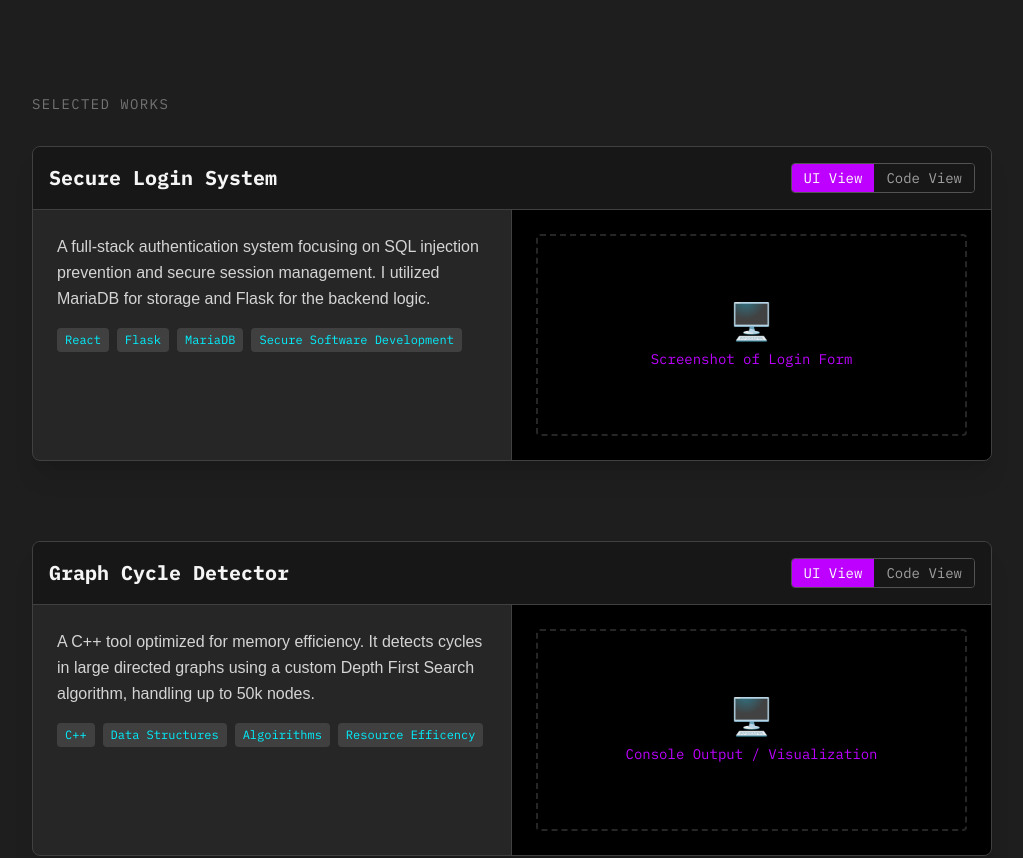
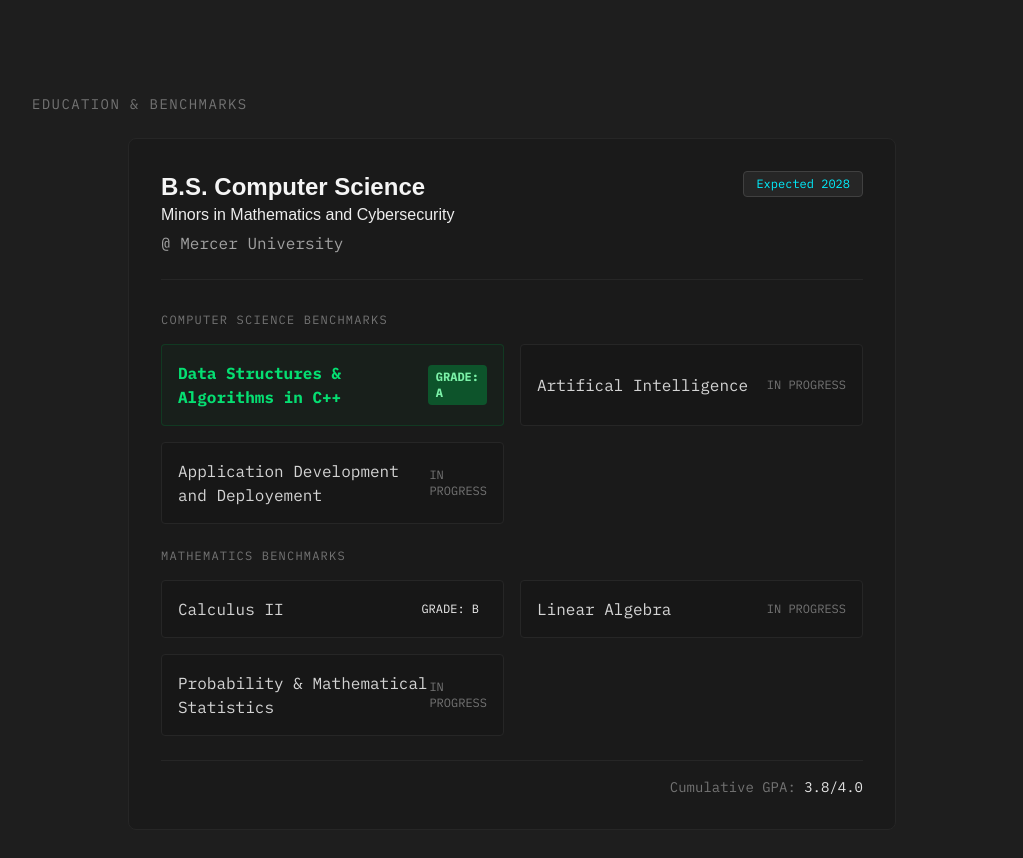
Before and after one commit to Jstowers1/Jstowers1.github.io, a Next.js app: page / in a window 1280 px wide. Shown: the part 1300-2158 px from the top of the page, without its empty margins (128-1151 px from the left). Built offline with nearby package versions, Linux system fonts and the light colour scheme; a web font is replaced by a local one.

Commit message:
Added Education
Added my education tab with my grades and other important information

```diff
--- /dev/null
+++ b/app/components/Education.tsx
@@ -0,0 +1,104 @@
+export default function Education() {
+  return (
+    <div className="border border-neutral-800 bg-neutral-900/50 rounded-lg p-8 max-w-3xl mx-auto">
+
+      {/* Header: University & Degree */}
+      <div className="flex flex-col md:flex-row md:justify-between md:items-start mb-8 border-b border-neutral-800 pb-6">
+        <div>
+          <h3 className="text-2xl font-bold text-neutral-100 font-sans">
+            B.S. Computer Science
+          </h3>
+          <h4>
+            Minors in Mathematics and Cybersecurity
+          </h4>
+          <p className="text-neutral-400 font-mono mt-1">
+            @ Mercer University
+          </p>
+        </div>
+        <div className="mt-4 md:mt-0 text-right">
+          <span className="inline-block px-3 py-1 bg-neutral-800 text-accent-cyan text-xs font-mono rounded border border-neutral-700">
+            Expected 2028
+          </span>
+        </div>
+      </div>
+
+      {/* The "Benchmark" / Coursework Section */}
+      <div>
+        <h4 className="font-mono text-xs text-neutral-500 uppercase tracking-widest mb-4">
+          Computer Science Benchmarks
+        </h4>
+
+        <div className="grid gap-4 md:grid-cols-2">
+          <div className="p-4 rounded border border-green-900/50 bg-green-900/10 flex justify-between items-center group">
+            <span className="font-mono text-green-400 font-bold group-hover:underline decoration-green-500/50 underline-offset-4">
+              Data Structures & Algorithms in C++
+            </span>
+            <span className="font-mono text-xs font-bold bg-green-900 text-green-300 px-2 py-1 rounded">
+              GRADE: A
+            </span>
+          </div>
+
+          <div className="p-4 rounded border border-neutral-800 bg-neutral-900 flex justify-between items-center">
+            <span className="font-mono text-neutral-300">
+              Artifical Intelligence
+            </span>
+            <span className="font-mono text-xs text-neutral-500">
+              IN PROGRESS
+            </span>
+          </div>
+
+          <div className="p-4 rounded border border-neutral-800 bg-neutral-900 flex justify-between items-center">
+            <span className="font-mono text-neutral-300">
+              Application Development and Deployement
+            </span>
+            <span className="font-mono text-xs text-neutral-500">
+              IN PROGRESS
+            </span>
+          </div>
+        </div>
+        <br />
+
+        <h4 className="font-mono text-xs text-neutral-500 uppercase tracking-widest mb-4">
+          Mathematics Benchmarks
+        </h4>
+        <div className="grid gap-4 md:grid-cols-2">
+          <div className="p-4 rounded border border-neutral-800 bg-neutral-900 flex justify-between items-center">
+            <span className="font-mono text-neutral-300">
+              Calculus II
+            </span>
+            <span className="font-mono text-xs px-2 py-1 rounded">
+              GRADE: B
+            </span>
+          </div>
+
+          <div className="p-4 rounded border border-neutral-800 bg-neutral-900 flex justify-between items-center">
+            <span className="font-mono text-neutral-300">
+              Linear Algebra
+            </span>
+            <span className="font-mono text-xs text-neutral-500">
+              IN PROGRESS
+            </span>
+          </div>
+
+          <div className="p-4 rounded border border-neutral-800 bg-neutral-900 flex justify-between items-center">
+            <span className="font-mono text-neutral-300">
+              Probability & Mathematical Statistics
+            </span>
+            <span className="font-mono text-xs text-neutral-500">
+              IN PROGRESS
+            </span>
+          </div>
+
+        </div>
+
+      </div>
+
+      <div className="mt-6 pt-4 border-t border-neutral-800 text-right">
+        <p className="font-mono text-sm text-neutral-500">
+          Cumulative GPA: <span className="text-neutral-200">3.8/4.0</span>
+        </p>
+      </div>
+
+    </div>
+  );
+}
--- a/app/components/ExperienceLog.tsx
+++ b/app/components/ExperienceLog.tsx
@@ -77,9 +77,12 @@ export default function ExperienceLog() {
             <p className="font-mono text-sm text-neutral-500 mb-4">
               @ {job.company}
             </p>
-            <ul className="list-disc ml-4 space-y-2 text-neutral-400 text-sm marker:text-neutral-700">
+            <ul className="space-y-2 text-neutral-400 text-sm">
               {job.description.map((item, i) => (
-                <li key={i}>{item}</li>
+                <li key={i} className="flex gap-2">
+                  <span className="text-accent-cyan font-mono">{">"}</span>
+                  {item}
+              </li>
               ))}
             </ul>
           </div>
--- a/app/page.tsx
+++ b/app/page.tsx
@@ -1,5 +1,6 @@
 import TextRotator   from "./components/TextRotator";
 import ExperienceLog from "./components/ExperienceLog";
+import Education     from "./components/Education";
 import ProjectCard   from "./components/ProjectCard";
 
 export default function Home() {
@@ -71,10 +72,16 @@ bool isCyclicUtil(int v, bool visited[], bool *recStack) {
         </div>
       </section>
 
-      {/* Experience Section */}
+      {/* Experience */}
       <section className="mb-24">
         <h2 className="font-mono text-sm text-neutral-500 mb-6 uppercase tracking-widest">Commit History</h2>
         <ExperienceLog />
+      </section>
+
+      {/* Education */}
+      <section className="mb-24">
+        <h2 className="font-mono text-sm text-neutral-500 mb-6 uppercase tracking-widest">Education & Benchmarks</h2>
+        <Education />
       </section>
 
       {/* Projects Section */}
```
